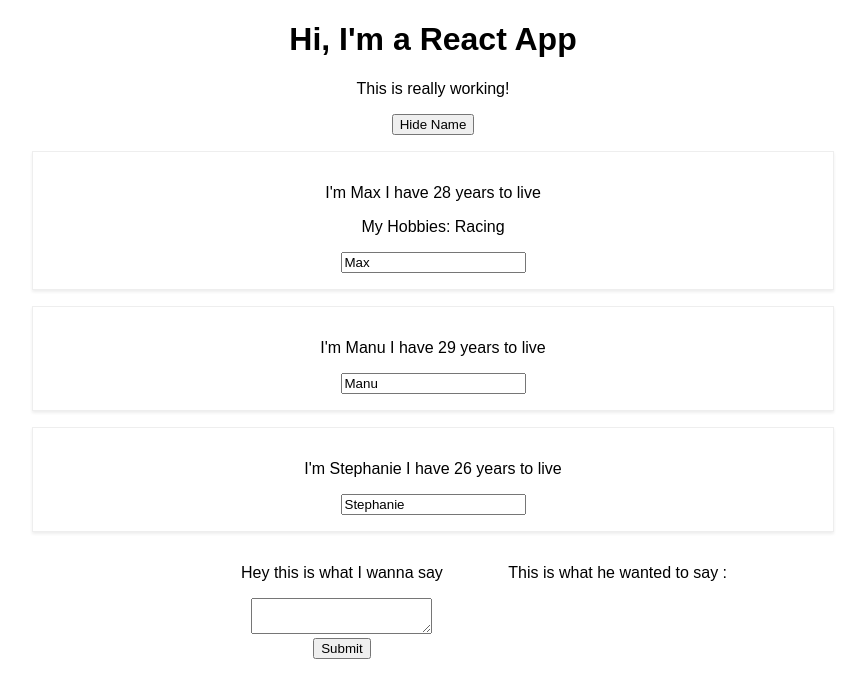
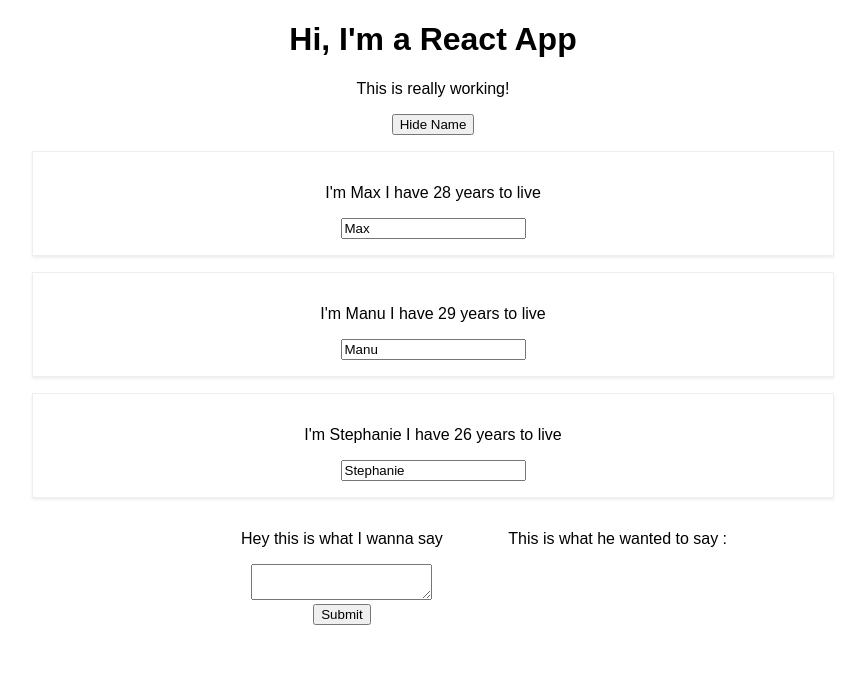
Before and after one commit to Leo-Liao1994/React-practice-, a React (Create React App) app in the folder mini-project/: page / in a window 1280 px wide. Both pictures are taken after a click on the button "Show Name". Shown: the top 698 px of the page, without its empty margins (207-1072 px from the left). Built offline with nearby package versions, Linux system fonts and the light colour scheme.

Commit message:
flexible lists

```diff
--- a/mini-project/src/App.js
+++ b/mini-project/src/App.js
@@ -9,35 +9,34 @@
 class App extends Component {
   state = {
     persons: [
-      { name: 'Max', age: 28 },
-      { name: 'Manu', age: 29 },
-      { name: 'Stephanie', age: 26 }
+      { id:"1", name: 'Max', age: 28 },
+      { id:"2", name: 'Manu', age: 29 },
+      { id:"3", name: 'Stephanie', age: 26 }
     ],
     userInput : "",
     userOutput : "",
     showPersons : false
   }
 
-  switchNameHandler = (newName) => {
+  nameChangedHandler = ( event, id ) => {
+    const personIndex = this.state.persons.findIndex(p => {
+      return p.id === id;
+    });
 
-    this.setState( {
-      persons: [
-        { name: newName, age: 28 },
-        { name: 'Manu', age: 29 },
-        { name: 'Stephanie', age: 26 }
-      ]
-    } )
+    const person = {
+      ...this.state.persons[personIndex]
+    };
+
+    // const person = Object.assign({}, this.state.persons[personIndex]);
+
+    person.name = event.target.value;
+
+    const persons = [...this.state.persons];
+    persons[personIndex] = person;
+
+    this.setState( {persons: persons} );
   }
 
-  nameChangedHandler = (event) => {
-    this.setState( {
-      persons: [
-        { name: event.target.value, age: 29 },
-        { name: 'Manu', age: 28 },
-        { name: 'Stephanie', age: 26 }
-      ]
-    } )
-  }
 
   inputHandler = (event) => {
     this.setState( {
@@ -56,24 +55,32 @@
     this.setState({showPersons : !doesShow});
   }
 
+  deletePersonHandler = (personsIndex) => {
+    const persons = [...this.state.persons];
+    persons.splice(personsIndex,1)
+    this.setState({persons: persons})
+  }
+
+
   render () {
     let persons = null;
 
     if (this.state.showPersons) {
+
+      let personState = (person, index) => {
+        return <Person
+          click = {() => this.deletePersonHandler(index)}
+          name = {person.name}
+          age = {person.age}
+          key = {person.id}
+          changed = {(event) =>this.nameChangedHandler(event, person.id)}
+        />
+      }
+
       persons = (
-<div >
-        <Person
-          name={this.state.persons[0].name}
-          age={this.state.persons[0].age}
-          click={this.switchNameHandler.bind(this, 'Max!')}
-          changed={this.nameChangedHandler} >My Hobbies: Racing
-        </Person>
-        <Person
-          name={this.state.persons[1].name}
-          age={this.state.persons[1].age} />
-         <Person
-          name={this.state.persons[2].name}
-          age={this.state.persons[2].age} />
+          <div >
+            {this.state.persons.map(personState)}
+
           </div>
       )
     }
```
Also changed, not shown: mini-project/src/test.js (added, +8 -0 lines).
